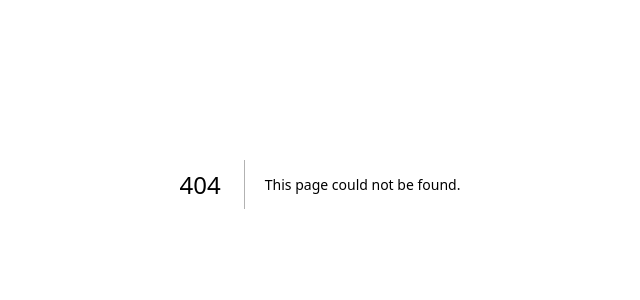
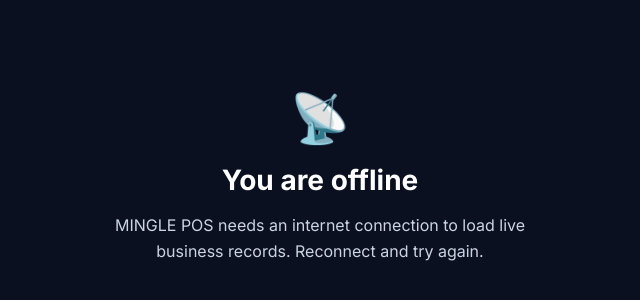
Before and after one commit to towncentslinksolutions-sketch/MINGLE-POS-, a Next.js app: page /offline in a window 1280 px wide. Before the commit this address had no page. Shown: the part 216-516 px from the top of the page, without its empty margins (320-960 px from the left). Built offline with nearby package versions, Linux system fonts and the light colour scheme.

Commit message:
Add MINGLE POS offline page

```diff
--- /dev/null
+++ b/app/offline/page.tsx
@@ -0,0 +1,11 @@
+export default function OfflinePage() {
+  return (
+    <main style={{ minHeight: "100vh", display: "grid", placeItems: "center", padding: 24, background: "#0b1020", color: "white", textAlign: "center" }}>
+      <section style={{ maxWidth: 420 }}>
+        <div style={{ fontSize: 48, marginBottom: 16 }}>📡</div>
+        <h1 style={{ fontSize: 28, marginBottom: 12 }}>You are offline</h1>
+        <p style={{ color: "#cbd5e1", lineHeight: 1.6 }}>MINGLE POS needs an internet connection to load live business records. Reconnect and try again.</p>
+      </section>
+    </main>
+  );
+}
```
